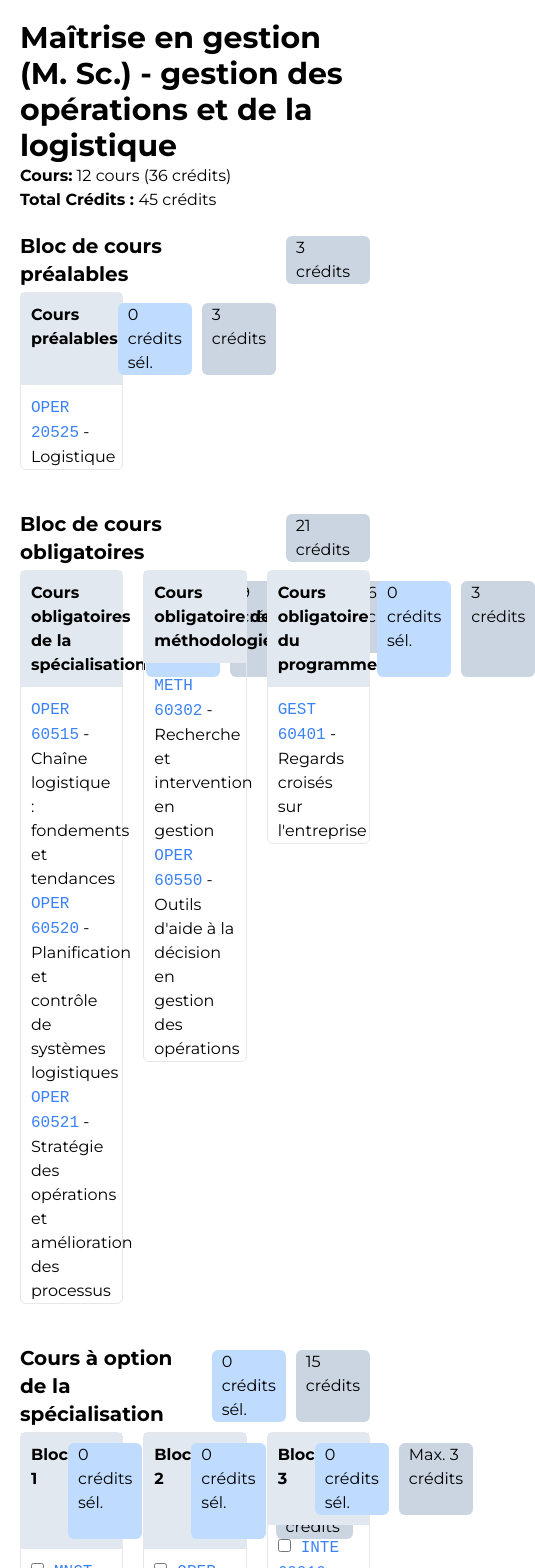
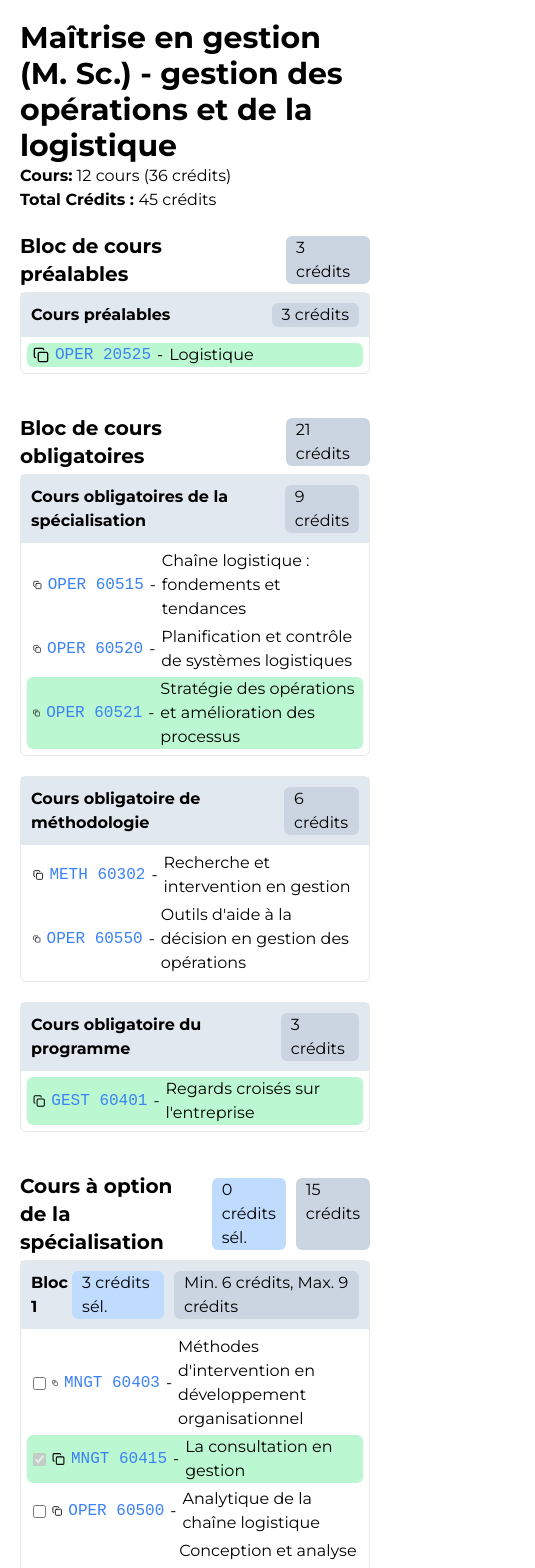
Before and after one commit to olivier-deschenes/hec, a React (Vite) app: page / in a window 390 px wide. Shown: the top 1568 px of the page, 535 px wide, since content can reach past the window. Built offline with nearby package versions, Linux system fonts and the light colour scheme; a web font is replaced by a local one.

Commit message:
Added done courses

```diff
--- a/package.json
+++ b/package.json
@@ -11,8 +11,11 @@
   },
   "dependencies": {
     "@biomejs/biome": "^1.6.3",
+    "lucide": "^0.433.0",
+    "lucide-react": "^0.436.0",
     "react": "^18.2.0",
     "react-dom": "^18.2.0",
+    "tailwind-merge": "^2.5.2",
     "uuid": "^9.0.1"
   },
   "devDependencies": {
--- a/src/components/Block.tsx
+++ b/src/components/Block.tsx
@@ -22,20 +22,24 @@ export const Block = () => {
   const courseBlock = useCouseBlockContext().courseBlockType;
   const totalSelectedCredits = useCouseBlockContext().totalSelectedCredits;
 
+  const canSelect = !("credits" in courseBlock);
+
   return (
-    <div className={"flex flex-col gap-2.5 border rounded-md"}>
-      <div className={"bg-slate-200 flex justify-between p-2.5"}>
+    <div className={"flex flex-col border rounded-md"}>
+      <div className={"bg-slate-200 flex justify-between p-2.5 gap-1"}>
         <h3 className={"font-bold"}>{courseBlock.title}</h3>
         <div className={"flex gap-2.5"}>
-          <div className={"bg-blue-200 rounded-md px-2.5"}>
-            {`${totalSelectedCredits} crédits sél.`}
-          </div>
+          {canSelect && (
+            <div className={"bg-blue-200 rounded-md px-2.5"}>
+              {`${totalSelectedCredits} crédits sél.`}
+            </div>
+          )}
           <div className={"bg-slate-300 rounded-md px-2.5"}>
             {getCreditsInfomartion(courseBlock)}
           </div>
         </div>
       </div>
-      <ul className={"flex flex-col px-2.5 pb-0"}>
+      <ul className={"flex flex-col py-1.5 gap-1"}>
         {courseBlock.classes.map((course) => (
           <Course key={course.id} course={course} />
         ))}
--- a/src/components/Course.tsx
+++ b/src/components/Course.tsx
@@ -1,10 +1,12 @@
 import { useState } from "react";
+import { twMerge } from "tailwind-merge";
 import {
   useCourseBlockGroupContext,
   useCouseBlockContext,
   useProgramContext,
 } from "../contexts";
 import type { CourseType } from "../data/data";
+import { Copy } from "lucide-react";
 
 type Props = {
   course: CourseType;
@@ -20,32 +22,51 @@ export const Course = ({ course }: Props) => {
 
   const canSelectMore = groupCanSelectMore && blockCanSelectMore;
 
-  const [checked, setChecked] = useState(false);
+  const isDone = course.done ?? false;
+  const [checked, setChecked] = useState(isDone);
+
+  const handleOnClick = () => {
+    try {
+      navigator.clipboard.writeText(`${course.prefix} ${course.code}`);
+    } catch (err) {
+      console.error("Failed to copy text: ", err);
+    }
+  };
 
   return (
-    <li>
+    <li
+      className={twMerge(
+        "mx-1.5 px-1.5 flex items-center gap-1.5",
+        (checked || isDone) && "rounded-md",
+        isDone && "bg-green-200",
+        checked && !isDone && "bg-blue-200"
+      )}
+    >
       {optional && (
         <input
           type="checkbox"
           name=""
           id=""
-          className={"mr-2.5"}
-          disabled={!canSelectMore && !checked}
+          checked={checked}
+          disabled={(!canSelectMore && !checked) || isDone}
           onChange={() => {
             setChecked((prev) => !prev);
             toggleCourse(course);
           }}
         />
       )}
+      <Copy size={16} onClick={handleOnClick} className={"cursor-pointer"} />
       <a
         href={program.resolveClassUrl(course)}
         className={"text-blue-500 hover:underline font-mono"}
         target={"_blank"}
         rel="noreferrer"
       >
-        {course.prefix} {course.code}
+        <span className={"text-nowrap"}>
+          {course.prefix} {course.code}
+        </span>
       </a>{" "}
-      - {course.title}
+      - <span className={"text-ellipsis overflow-hidden"}>{course.title}</span>
     </li>
   );
 };
--- a/src/components/Group.tsx
+++ b/src/components/Group.tsx
@@ -23,7 +23,11 @@ export const Group = () => {
           </div>
         </div>
       </h2>
-      <div className={"grid grid-cols-3 gap-5 items-start"}>
+      <div
+        className={
+          "grid grid-cols-1 md:grid-cols-2 lg:grid-cols-3 gap-5 items-start"
+        }
+      >
         {courseBlockGroup.courseBlocks.map((courseBlock) => (
           <CourseBlockProvider
             key={courseBlock.id}
--- a/src/contexts/CourseBlockContext.tsx
+++ b/src/contexts/CourseBlockContext.tsx
@@ -4,6 +4,7 @@ import {
   type CourseBlockType,
   type CourseType,
   getCourseKey,
+  getDoneCreditsOfCourseBlock,
   getMaxCreditsOfCourseBlock,
 } from "../data/data";
 
@@ -33,7 +34,7 @@ export const CourseBlockProvider = ({
   const [selectedCourseKeys, setSelectedCourseKeys] =
     useState<CourseBlockStateType>({
       selectedCourseKeys: [],
-      totalSelectedCredits: 0,
+      totalSelectedCredits: getDoneCreditsOfCourseBlock(courseBlockType),
       canSelectMore: true,
     });
 
--- a/src/data/data.ts
+++ b/src/data/data.ts
@@ -12,6 +12,7 @@ export type CourseType = {
   credits: number;
   title: string;
   id: string;
+  done?: boolean;
 };
 
 export const getMaxCreditsOfCourseBlock = (courseBlock: CourseBlockType) => {
@@ -20,6 +21,16 @@ export const getMaxCreditsOfCourseBlock = (courseBlock: CourseBlockType) => {
   }
 
   return courseBlock.maxCredits;
+};
+
+export const getDoneCreditsOfCourseBlock = (courseBlock: CourseBlockType) => {
+  return courseBlock.classes.reduce((acc, course) => {
+    if (course.done) {
+      return acc + course.credits;
+    }
+
+    return acc;
+  }, 0);
 };
 
 export type CourseBlockType = {
@@ -79,6 +90,7 @@ export const OperationsManagementAndLogistics: ProgramType = {
               credits: 3,
               title: "Logistique",
               id: v4(),
+              done: true,
             },
           ],
         },
@@ -115,6 +127,7 @@ export const OperationsManagementAndLogistics: ProgramType = {
               credits: 3,
               title: "Stratégie des opérations et amélioration des processus",
               id: v4(),
+              done: true,
             },
           ],
         },
@@ -152,6 +165,7 @@ export const OperationsManagementAndLogistics: ProgramType = {
               prefix: "GEST",
               title: "Regards croisés sur l'entreprise",
               id: v4(),
+              done: true,
             },
           ],
         },
@@ -183,6 +197,7 @@ export const OperationsManagementAndLogistics: ProgramType = {
               prefix: "MNGT",
               title: "La consultation en gestion",
               id: v4(),
+              done: true,
             },
             {
               code: "60500",
@@ -220,6 +235,7 @@ export const OperationsManagementAndLogistics: ProgramType = {
               prefix: "OPER",
               title: "Systèmes de transport",
               id: v4(),
+              done: true,
             },
             {
               code: "60503",
```
Also changed, not shown: 1 other file (tests, documents, lock files or other folders).
